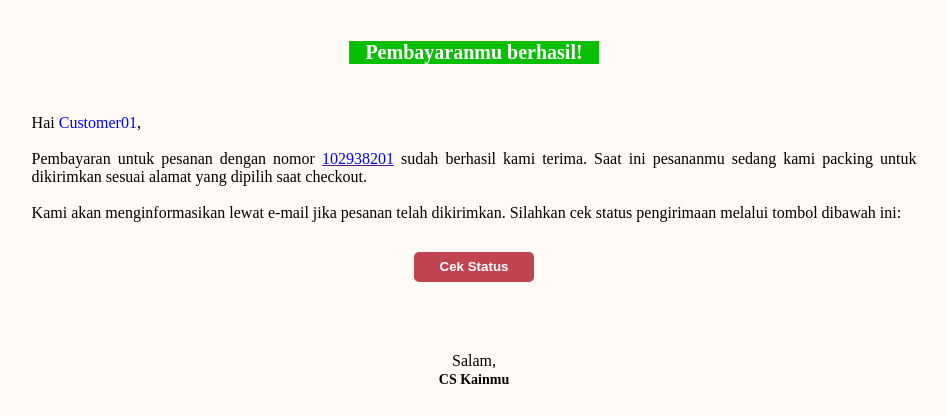
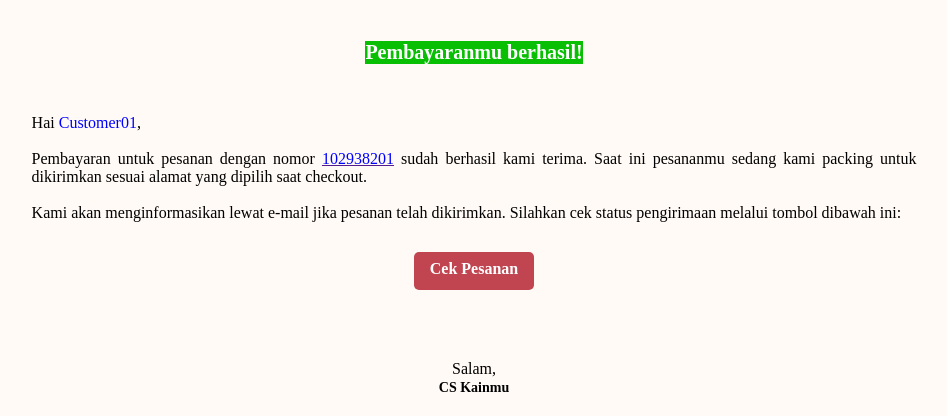
Before and after one commit to stefannyamalia9/template-email, a plain HTML site: page pembayaran-berhasil/index.html in a window 1280 px wide. Shown: the part 87-503 px from the top of the page, without its empty margins (166-1113 px from the left). Drawn offline with Linux system fonts and the light colour scheme.

Commit message:
perbaikan button menjadi a-href

```diff
--- a/pembayaran-berhasil/index.html
+++ b/pembayaran-berhasil/index.html
@@ -12,7 +12,7 @@
         <img src="./assets/kainmu-press-logo-putih.png" alt="logo" width="100px" height="auto" />
     </div>
     <h1
-        style="margin:0 auto;font-size:20px;color:rgb(255, 255, 255);background-color:rgb(9, 191, 3);width:250px;text-align:center;margin-top:40px;">
+        style="margin:0 auto;font-size:20px;color:rgb(255, 255, 255);background-color:rgb(9, 191, 3);width:fit-content;text-align:center;margin-top:40px;">
         Pembayaranmu berhasil!</h1>
     <p style="margin-left:15%;margin-right:15%;font-size:16px;text-align:justify;margin-top:50px;">
         Hai <span class="link-name" style="color:blue;font-weight:500;">Customer01</span>,<br /><br />
@@ -25,9 +25,9 @@
         Silahkan cek status pengirimaan melalui tombol dibawah ini:
     </p>
     <div style="text-align: center;margin-top:30px;">
-        <button
-            style="height:30px;width:120px;border-radius:5px;background-color:rgb(192, 69, 80);color:white;border:none;font-weight:600;">Cek
-            Status</button>
+        <a href="#"
+            style="padding-top:8px;text-decoration:none;display:inline-block;border: 1px solid rgb(192, 69, 80);height:30px;width:120px;border-radius:5px;background-color:rgb(192, 69, 80);color:white;border:none;font-weight:600;">Cek
+            Pesanan</a>
     </div>
     <p style="text-align:center;margin:0 auto;margin-top:70px;">
         Salam, <br />
```
Also changed, not shown: pesanan-dikirim/index.html (+3 -2 lines), pesanan-diproses/index.html (+5 -4 lines), pesanan-ready/index.html (+3 -2 lines).
